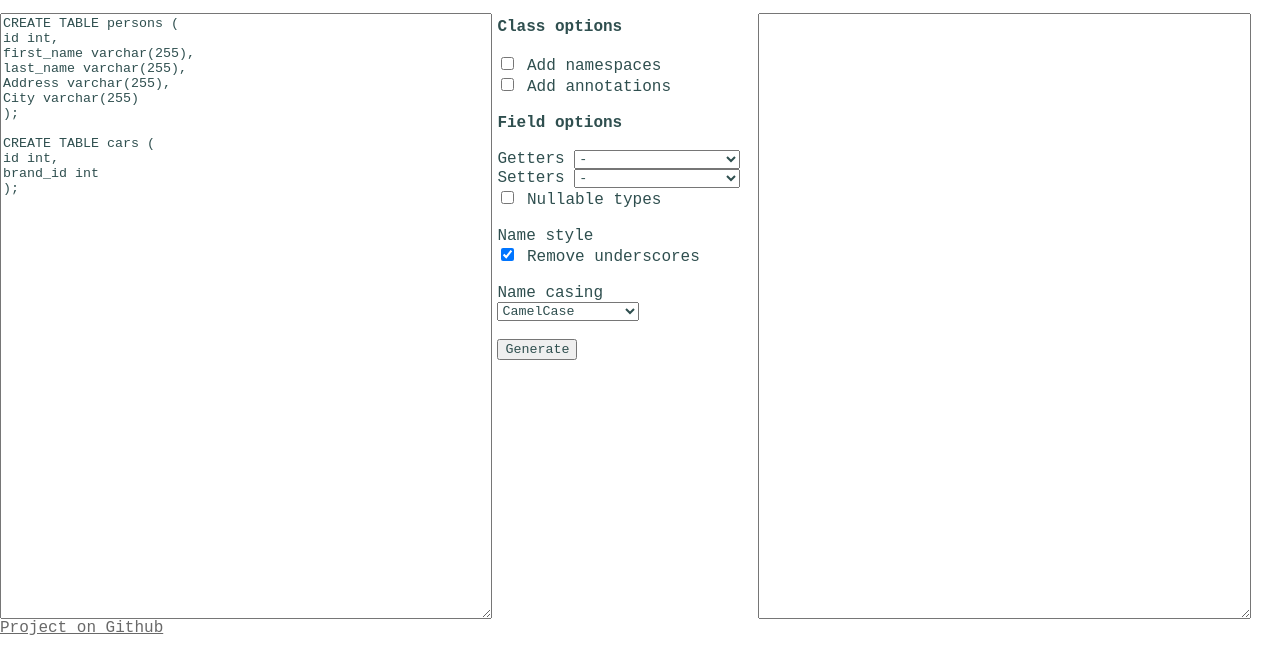
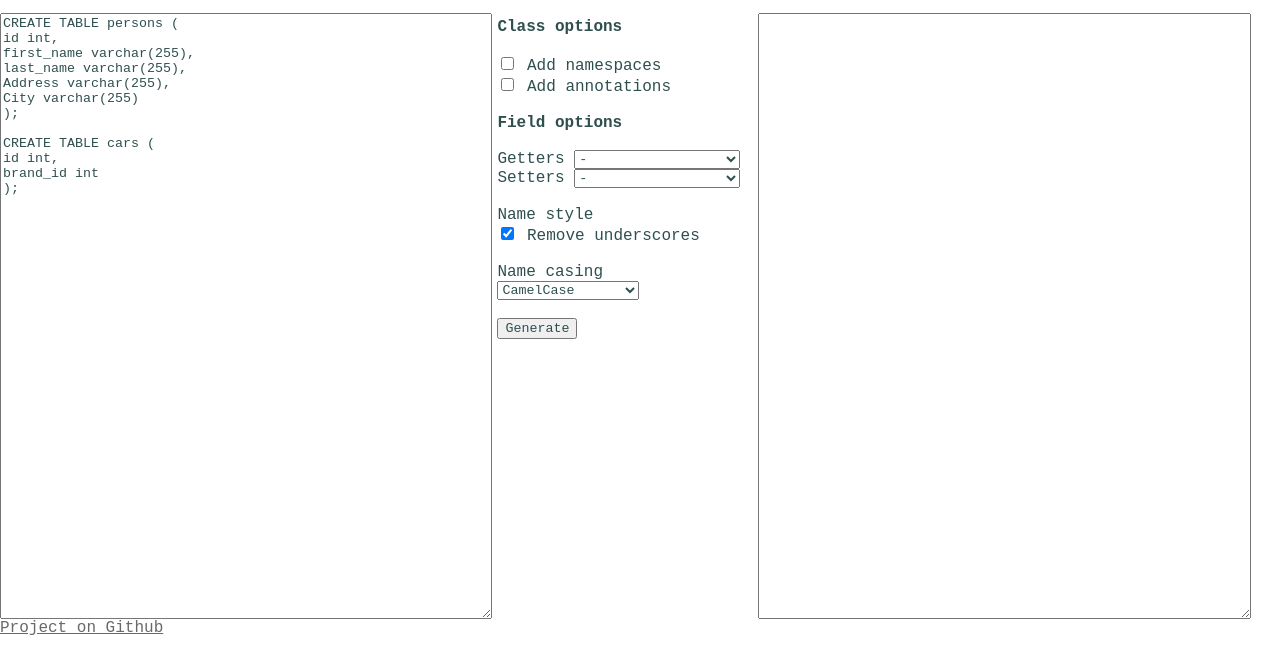
Before and after one commit to JorisJ1/SQLtoPOCO, a plain HTML site: page src/index.html in a window 1280 px wide. Shown: the part 139-800 px from the top of the page. Drawn offline with Linux system fonts and the light colour scheme.

Commit message:
Hide checkbox for future functionality

```diff
--- a/src/index.html
+++ b/src/index.html
@@ -89,13 +89,7 @@ brand_id int
 			<option value="6">Private Protected</option>
 		</select>
 	</label><br />
-
-	<label for="nullable_types">
-		<input type="checkbox" id="nullable_types">
-		Nullable types
-	</label><br />
 	<br />
-
 	Name style<br />
 	<label for="remove_underscores">
 		<input type="checkbox" id="remove_underscores" checked="checked">
```
